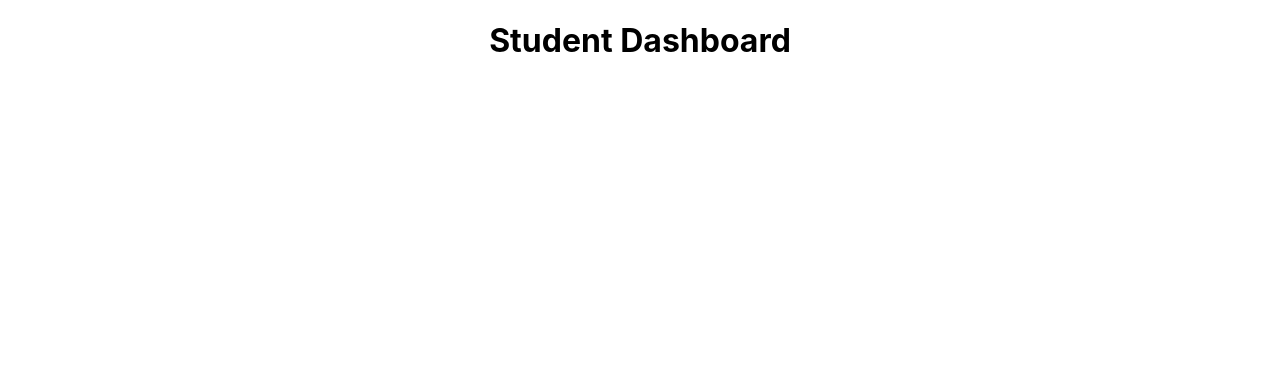
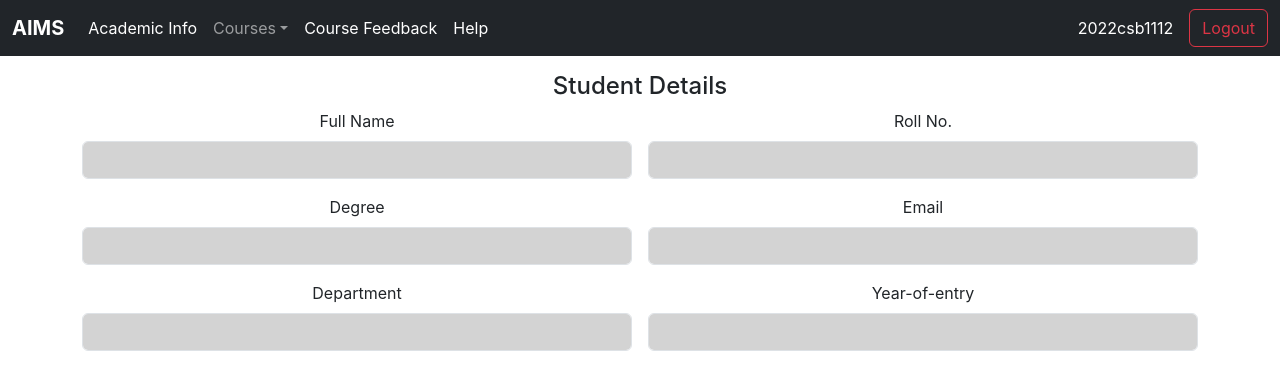
Before and after one commit to tarushi2309/Aims-portal, a React (Create React App) app in the folder frontend/my-app/: page /student_dashboard in a window 1280 px wide. Shown: the top 390 px of the page. Built offline with nearby package versions, Linux system fonts and the light colour scheme.

Commit message:
Updated Student_dashboard related files

```diff
--- a/frontend/my-app/public/index.html
+++ b/frontend/my-app/public/index.html
@@ -10,6 +10,12 @@
       content="Web site created using create-react-app"
     />
     <link rel="apple-touch-icon" href="%PUBLIC_URL%/logo192.png" />
+    <link
+      href="https://cdn.jsdelivr.net/npm/bootstrap@5.3.3/dist/css/bootstrap.min.css"
+      rel="stylesheet"
+      integrity="sha384-QWTKZyjpPEjISv5WaRU9OFeRpok6YctnYmDr5pNlyT2bRjXh0JMhjY6hW+ALEwIH"
+      crossorigin="anonymous"
+    />
     <!--
       manifest.json provides metadata used when your web app is installed on a
       user's mobile device or desktop. See https://developers.google.com/web/fundamentals/web-app-manifest/
@@ -39,5 +45,10 @@
       To begin the development, run `npm start` or `yarn start`.
       To create a production bundle, use `npm run build` or `yarn build`.
     -->
+    <script
+      src="https://cdn.jsdelivr.net/npm/bootstrap@5.3.3/dist/js/bootstrap.bundle.min.js"
+      integrity="sha384-YvpcrYf0tY3lHB60NNkmXc5s9fDVZLESaAA55NDzOxhy9GkcIdslK1eN7N6jIeHz"
+      crossorigin="anonymous"
+    ></script>
   </body>
 </html>
--- a/frontend/my-app/src/App.js
+++ b/frontend/my-app/src/App.js
@@ -6,6 +6,8 @@ import FacultyDashboard from './pages/faculty_dashboard';
 import Login from './pages/login';
 import Signup from './pages/sigup';
 import StudentDashboard from './pages/student_dashboard';
+import StudentCoursesEnrollment from './pages/student_courses_enrollment';
+import StudentCoursesOffering from './pages/student_courses_offering';
 
 function App(){
   return(
@@ -17,6 +19,8 @@ function App(){
             <Route path = "/admin_dashboard" element = {<AdminDashboard/>}/>
             <Route path = "/faculty_dashboard" element = {<FacultyDashboard/>}/>
             <Route path = "/student_dashboard" element = {<StudentDashboard/>}/>
+            <Route path = "/student_courses_enrollment" element = {<StudentCoursesEnrollment/>}/>
+            <Route path = "/student_courses_offering" element = {<StudentCoursesOffering/>}/>
           </Routes>
         </div>
     </Router>
--- /dev/null
+++ b/frontend/my-app/src/components/studentDetails.js
@@ -0,0 +1,95 @@
+import React from "react";
+
+export default function StudentDetails(props) {
+  return (
+    <div className="container my-3">
+      <h4>Student Details</h4>
+      <div className="row g-3">
+        {/* Full Name */}
+        <div className="col-md-6">
+          <label htmlFor="fullName" className="form-label">
+            Full Name
+          </label>
+          <input
+            type="text"
+            className="form-control"
+            id="fullName"
+            value={props.fullName}
+            readOnly
+            style={{backgroundColor: "lightgrey"}}
+          />
+        </div>
+        {/* Roll No */}
+        <div className="col-md-6">
+          <label htmlFor="rollNo" className="form-label">
+            Roll No.
+          </label>
+          <input
+            type="text"
+            className="form-control"
+            id="rollNo"
+            value={props.rollNo}
+            readOnly
+            style={{backgroundColor: "lightgrey"}}
+          />
+        </div>
+        {/* Degree */}
+        <div className="col-md-6">
+          <label htmlFor="degree" className="form-label">
+            Degree
+          </label>
+          <input
+            type="text"
+            className="form-control"
+            id="degree"
+            value={props.degree}
+            readOnly
+            style={{backgroundColor: "lightgrey"}}
+          />
+        </div>
+        {/* Email */}
+        <div className="col-md-6">
+          <label htmlFor="email" className="form-label">
+            Email
+          </label>
+          <input
+            type="email"
+            className="form-control"
+            id="email"
+            value={props.email}
+            readOnly
+            style={{backgroundColor: "lightgrey"}}
+          />
+        </div>
+        {/* Department */}
+        <div className="col-md-6">
+          <label htmlFor="department" className="form-label">
+            Department
+          </label>
+          <input
+            type="text"
+            className="form-control"
+            id="department"
+            value={props.department}
+            readOnly
+            style={{backgroundColor: "lightgrey"}}
+          />
+        </div>
+        {/* Year of Entry */}
+        <div className="col-md-6">
+          <label htmlFor="yearOfEntry" className="form-label">
+            Year-of-entry
+          </label>
+          <input
+            type="text"
+            className="form-control"
+            id="yearOfEntry"
+            value={props.yearOfEntry}
+            readOnly
+            style={{backgroundColor: "lightgrey"}}
+          />
+        </div>
+      </div>
+    </div>
+  );
+}
--- /dev/null
+++ b/frontend/my-app/src/components/studentNavbar.js
@@ -0,0 +1,93 @@
+import React from "react";
+import { Link } from "react-router-dom";
+
+export default function studentNavbar(props) {
+  return (
+    <div>
+      <nav className="navbar navbar-expand-lg bg-dark navbar-dark">
+        <div className="container-fluid">
+          <a className="navbar-brand" href="/">
+            <b>AIMS</b>
+          </a>
+          <button
+            className="navbar-toggler"
+            type="button"
+            data-bs-toggle="collapse"
+            data-bs-target="#navbarSupportedContent"
+            aria-controls="navbarSupportedContent"
+            aria-expanded="false"
+            aria-label="Toggle navigation"
+          >
+            <span className="navbar-toggler-icon"></span>
+          </button>
+          <div className="collapse navbar-collapse" id="navbarSupportedContent">
+            <ul className="navbar-nav me-auto mb-2 mb-lg-0">
+              <li className="nav-item">
+                <a className="nav-link active" aria-current="page" href="/">
+                  Academic Info
+                </a>
+              </li>
+              <li className="nav-item dropdown">
+                <a
+                  className="nav-link dropdown-toggle"
+                  href="/"
+                  role="button"
+                  data-bs-toggle="dropdown"
+                  aria-expanded="false"
+                >
+                  Courses
+                </a>
+                <ul className="dropdown-menu">
+                  <li>
+                    <Link
+                      className="dropdown-item"
+                      to="/student_courses_enrollment"
+                    >
+                      Courses Offered For Enrollment
+                    </Link>
+                  </li>
+                  <li>
+                    <Link
+                      className="dropdown-item"
+                      to="/student_courses_offering"
+                    >
+                      Courses Available For Offering
+                    </Link>
+                  </li>
+                  {/* <li><hr className="dropdown-divider"/></li>
+                            <li><a className="dropdown-item" href="/">Something else here</a></li> */}
+                </ul>
+              </li>
+              <li className="nav-item">
+                <a className="nav-link active" aria-current="page" href="/">
+                  Course Feedback
+                </a>
+              </li>
+              <li className="nav-item">
+                <a className="nav-link active" aria-current="page" href="/">
+                  Help
+                </a>
+              </li>
+              {/* <li className="nav-item">
+                <a className="nav-link" href="/">
+                  Link
+                </a>
+              </li> */}
+              {/* <li className="nav-item">
+                        <a className="nav-link disabled" aria-disabled="true">Disabled</a>
+                        </li> */}
+            </ul>
+            <div className="d-flex justify-content-end align-items-center">
+              <span className="me-3" style={{ color: "white" }}>
+                {props.studentRollNo}
+              </span>
+              <button className="btn btn-outline-danger" type="button">
+                Logout
+              </button>
+            </div>
+          </div>
+        </div>
+      </nav>
+    </div>
+  );
+}
--- /dev/null
+++ b/frontend/my-app/src/pages/student_courses_enrollment.js
@@ -0,0 +1,9 @@
+import React from 'react'
+
+export default function student_courses_enrollment() {
+  return (
+    <div>
+
+    </div>
+  )
+}
--- /dev/null
+++ b/frontend/my-app/src/pages/student_courses_offering.js
@@ -0,0 +1,9 @@
+import React from 'react'
+
+export default function student_courses_offering() {
+  return (
+    <div>
+
+    </div>
+  )
+}
--- a/frontend/my-app/src/pages/student_dashboard.js
+++ b/frontend/my-app/src/pages/student_dashboard.js
@@ -1,9 +1,12 @@
 import React from 'react';
+import StudentNavbar from '../components/studentNavbar';
+import StudentDetails from '../components/studentDetails';
 
 function StudentDashboard() {
   return (
     <div>
-      <h1>Student Dashboard</h1>
+      <StudentNavbar studentRollNo="2022csb1112"/>
+      <StudentDetails/>
     </div>
   );
 }
```
Also changed, not shown: frontend/my-app/src/pages/student_courses.js (deleted).
